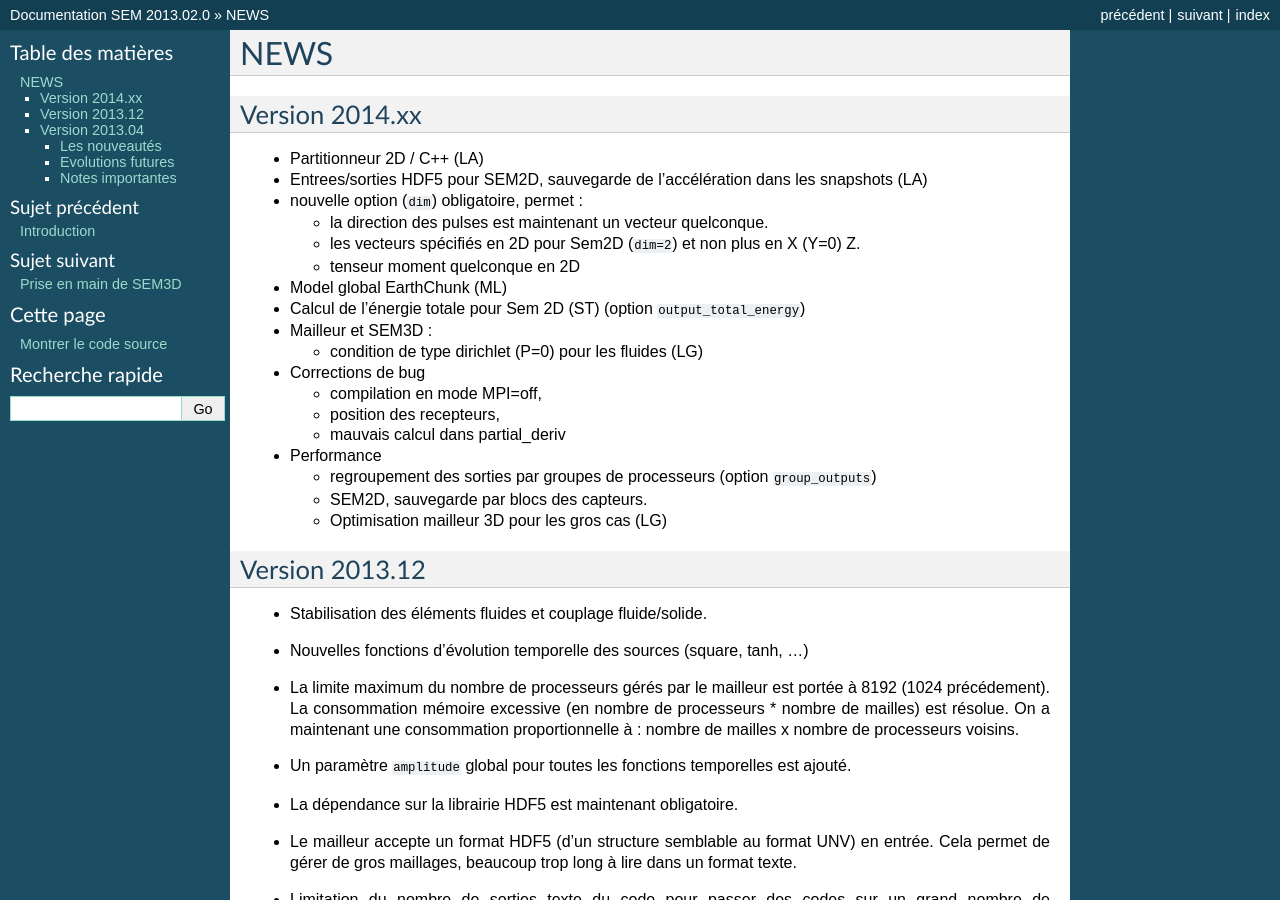
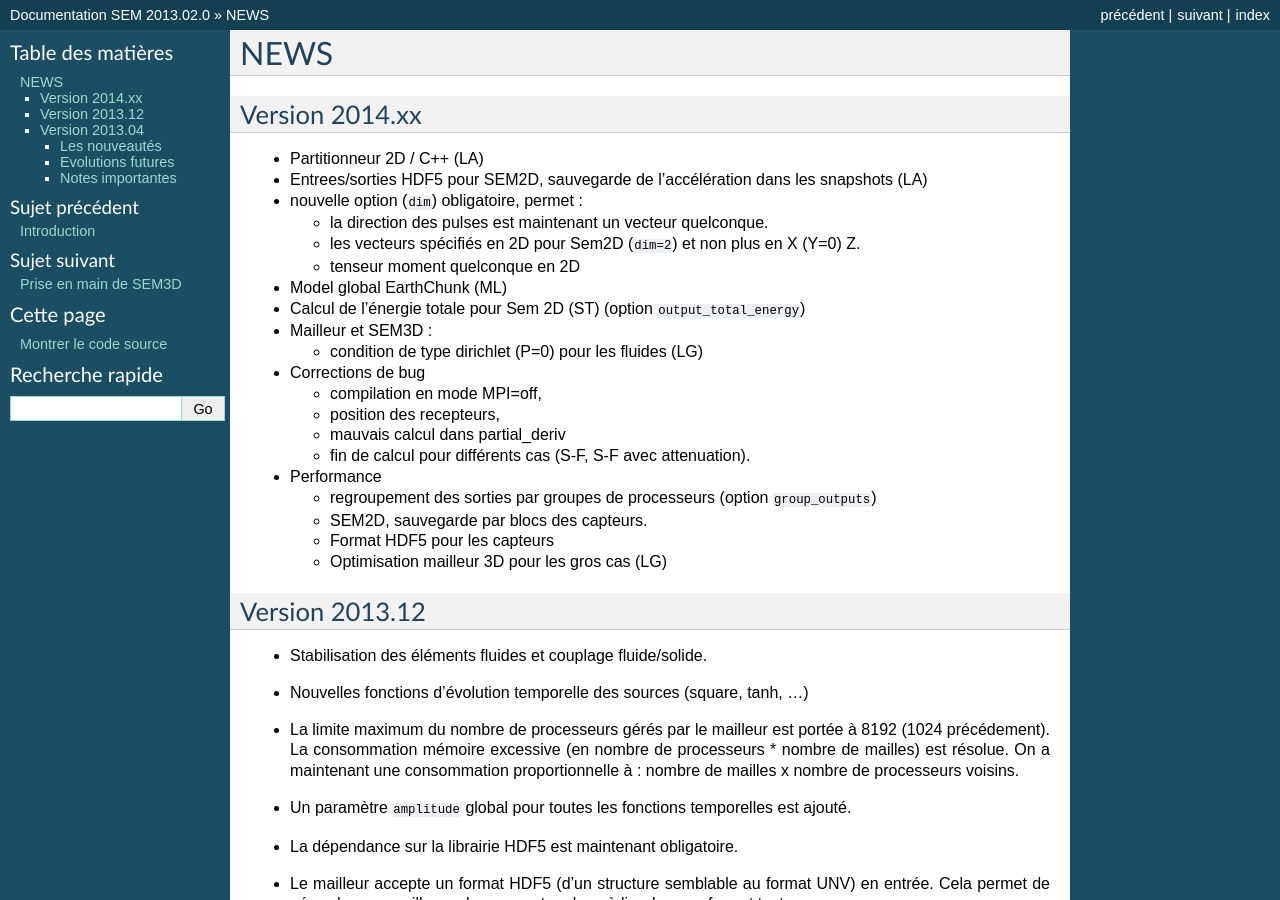
Before and after one commit to sem3d/SEM, a Sphinx documentation site: the page built from DOC/source/NEWS.rst, in a window 1280 px wide and 900 px high. Built offline with Sphinx 7.4.7, drawn with Linux system fonts in a browser that asks for light colours; formulas are drawn with MathJax 3.

Commit message:
[DOC] Maj NEWS

```diff
--- a/DOC/source/NEWS.rst
+++ b/DOC/source/NEWS.rst
@@ -34,11 +34,15 @@ Version 2014.xx
 
   - mauvais calcul dans partial_deriv
 
+  - fin de calcul pour différents cas (S-F, S-F avec attenuation).
+
 - Performance
 
   - regroupement des sorties par groupes de processeurs (option ``group_outputs``)
 
   - SEM2D, sauvegarde par blocs des capteurs.
+
+  - Format HDF5 pour les capteurs
 
   - Optimisation mailleur 3D pour les gros cas (LG)
 
```
